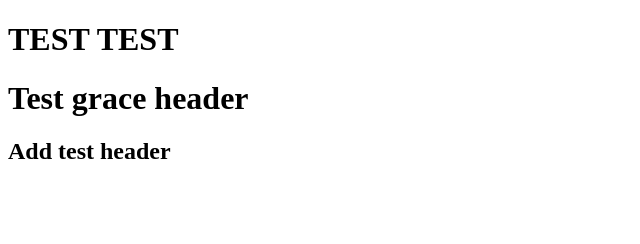
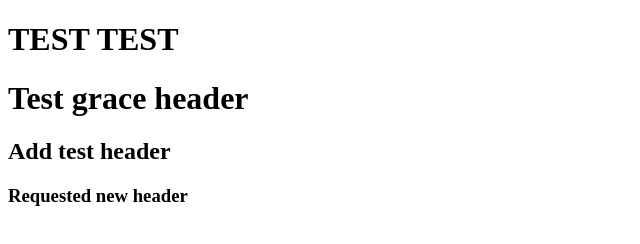
Before and after one commit to RyanCabarles/tutorial, a plain HTML site: page grace.html in a window 1280 px wide. Shown: the whole page, without its empty margins (0-640 px from the left). Drawn offline with Linux system fonts and the light colour scheme.

Commit message:
added requested header

```diff
--- a/grace.html
+++ b/grace.html
@@ -10,5 +10,6 @@
     <h1>TEST TEST</h1>
     <h1>Test grace header</h1>
     <h2> Add test header </h2>
+    <h3> Requested new header </h3>
 </body>
 </html>
```
